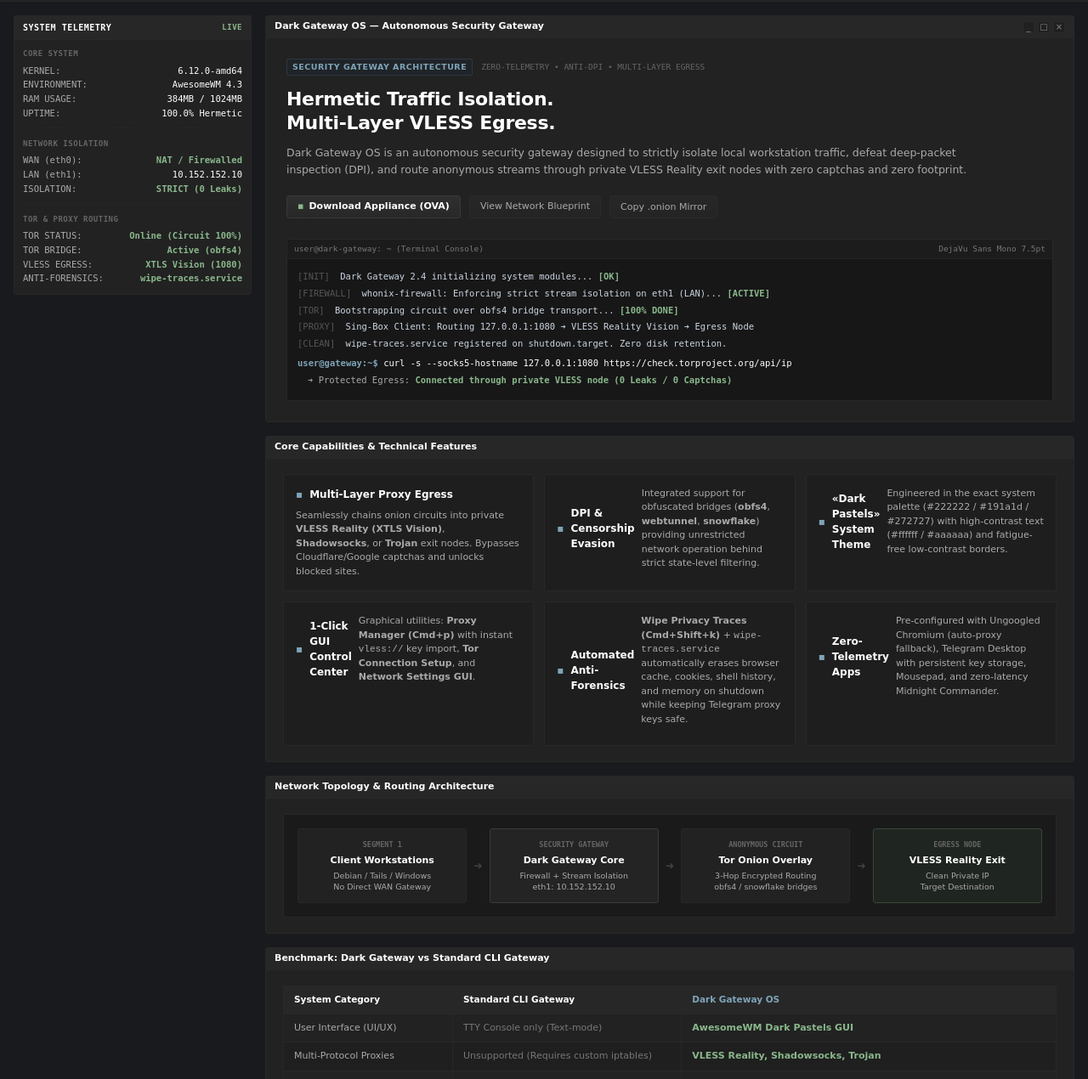
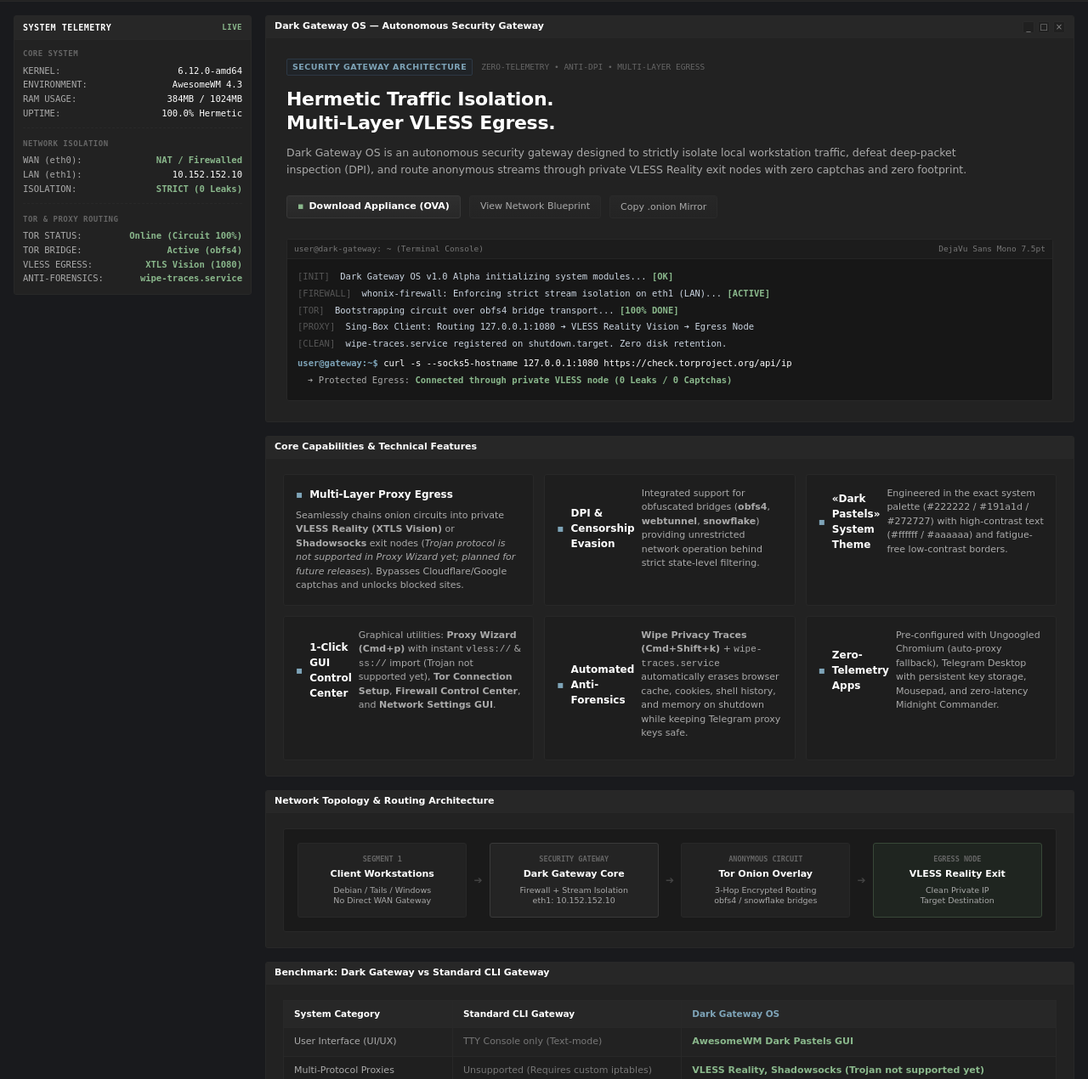
Before and after one commit to fundukovaantonina62-art/dark-gateway-os, a plain HTML site: page index.html in a window 1280 px wide. Shown: the part 30-1300 px from the top of the page at 85% size. Drawn offline with Linux system fonts and the light colour scheme.

Commit message:
docs: clarify Trojan protocol is not supported yet in Proxy Wizard

```diff
--- a/index.html
+++ b/index.html
@@ -118,7 +118,7 @@
                             <span>DejaVu Sans Mono 7.5pt</span>
                         </div>
                         <div class="term-screen">
-                            <div class="t-line"><span class="t-prefix">[INIT]</span> Dark Gateway 2.4 initializing system modules... <span class="t-green">[OK]</span></div>
+                            <div class="t-line"><span class="t-prefix">[INIT]</span> Dark Gateway OS v1.0 Alpha initializing system modules... <span class="t-green">[OK]</span></div>
                             <div class="t-line"><span class="t-prefix">[FIREWALL]</span> whonix-firewall: Enforcing strict stream isolation on eth1 (LAN)... <span class="t-green">[ACTIVE]</span></div>
                             <div class="t-line"><span class="t-prefix">[TOR]</span> Bootstrapping circuit over obfs4 bridge transport... <span class="t-green">[100% DONE]</span></div>
                             <div class="t-line"><span class="t-prefix">[PROXY]</span> Sing-Box Client: Routing 127.0.0.1:1080 ➔ VLESS Reality Vision ➔ Egress Node</div>
@@ -142,7 +142,7 @@
                                 <span class="box-icon">▪</span>
                                 <h3>Multi-Layer Proxy Egress</h3>
                             </div>
-                            <p>Seamlessly chains onion circuits into private <b>VLESS Reality (XTLS Vision)</b>, <b>Shadowsocks</b>, or <b>Trojan</b> exit nodes. Bypasses Cloudflare/Google captchas and unlocks blocked sites.</p>
+                            <p>Seamlessly chains onion circuits into private <b>VLESS Reality (XTLS Vision)</b> or <b>Shadowsocks</b> exit nodes (<i>Trojan protocol is not supported in Proxy Wizard yet; planned for future releases</i>). Bypasses Cloudflare/Google captchas and unlocks blocked sites.</p>
                         </div>
 
                         <div class="feature-box">
@@ -165,7 +165,7 @@
                             <div class="box-header">
                                 <span class="box-icon">▪</span>
                                 <h3>1-Click GUI Control Center</h3>
-                                <p>Graphical utilities: <b>Proxy Manager (Cmd+p)</b> with instant <code>vless://</code> key import, <b>Tor Connection Setup</b>, and <b>Network Settings GUI</b>.</p>
+                                <p>Graphical utilities: <b>Proxy Wizard (Cmd+p)</b> with instant <code>vless://</code> & <code>ss://</code> import (Trojan not supported yet), <b>Tor Connection Setup</b>, <b>Firewall Control Center</b>, and <b>Network Settings GUI</b>.</p>
                             </div>
                         </div>
 
@@ -245,7 +245,7 @@
                             <tr>
                                 <td>Multi-Protocol Proxies</td>
                                 <td class="td-muted">Unsupported (Requires custom iptables)</td>
-                                <td class="td-accent">VLESS Reality, Shadowsocks, Trojan</td>
+                                <td class="td-accent">VLESS Reality, Shadowsocks (Trojan not supported yet)</td>
                             </tr>
                             <tr>
                                 <td>Desktop Telemetry</td>
```
